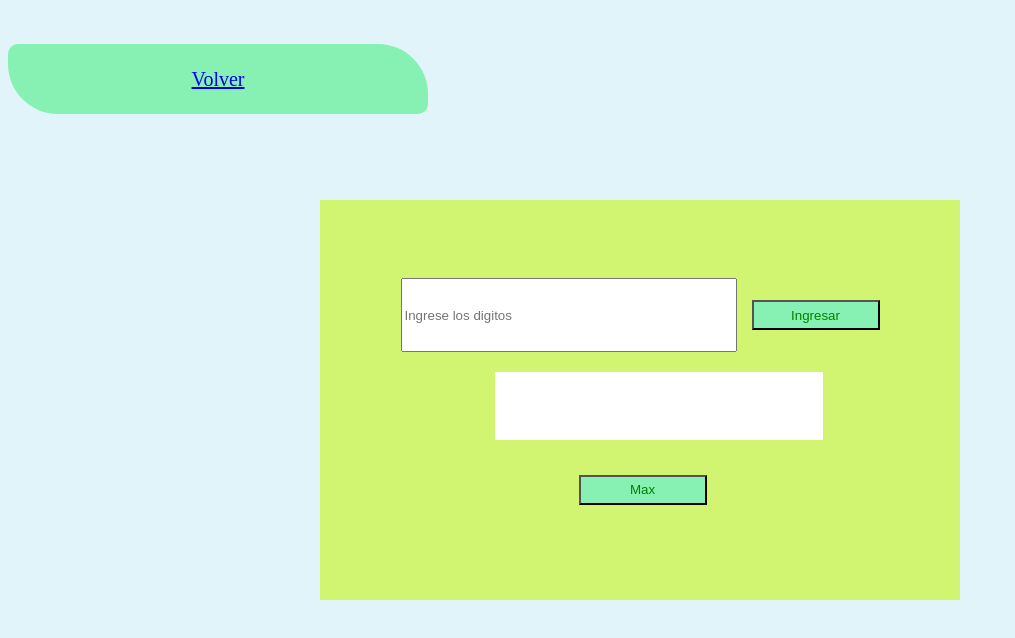
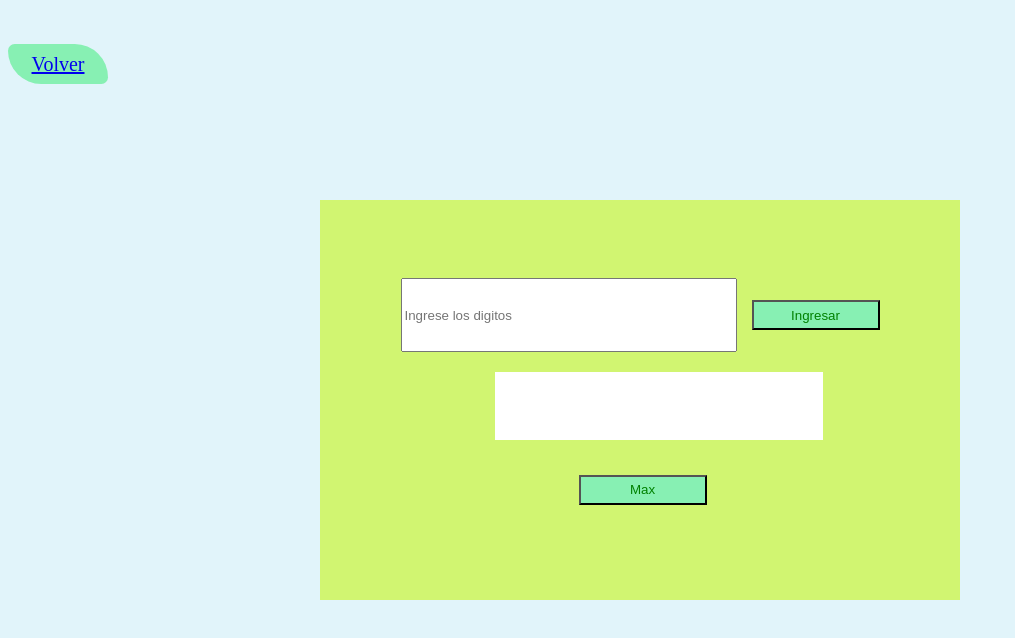
Before and after one commit to Ficolondono/Ejercicio2s7p1, a plain HTML site: page index.html in a window 1280 px wide. Shown: the whole page, without its empty margins (0-1015 px from the left). Drawn offline with Linux system fonts and the light colour scheme.

Commit message:
Update eestilos.css

```diff
--- a/eestilos.css
+++ b/eestilos.css
@@ -77,7 +77,8 @@
 	background-color: #87F0B3;
 	color: #052E02;
 	display: block;
-	width: 420px;
-	height: 70px;
+	width: 100px;
+	height: 40px;
 	align-content: center;
+        left: 30px;
 }
```
